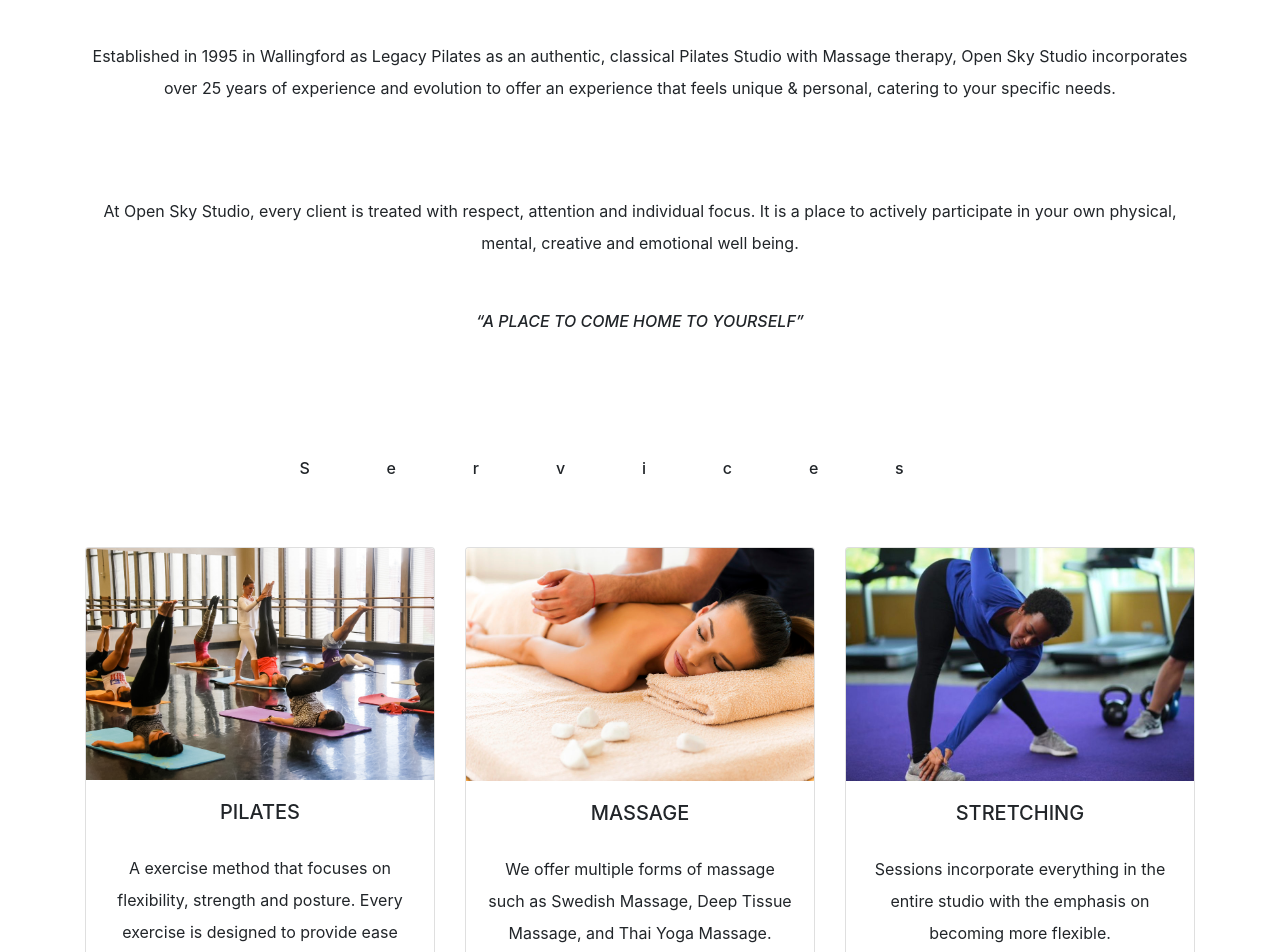
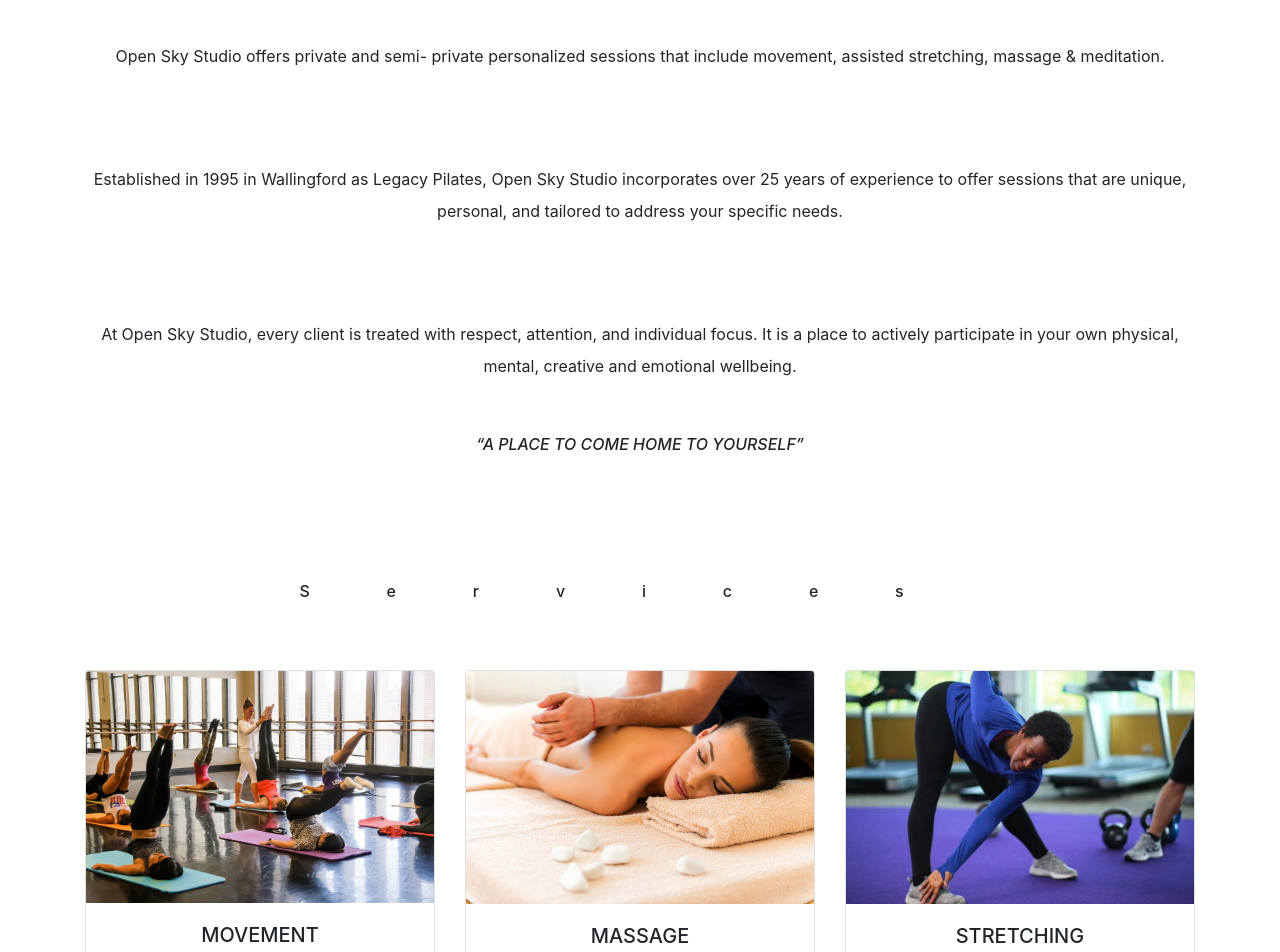
Before and after one commit to quan-huie/Open-Sky-Studio, a React (Create React App) app: page / in a window 1280 px wide. Shown: the part 780-1732 px from the top of the page. Built offline with nearby package versions, Linux system fonts and the light colour scheme.

Commit message:
text content update

```diff
--- a/src/AboutMe/AboutMe.js
+++ b/src/AboutMe/AboutMe.js
@@ -9,20 +9,16 @@
         <Container>
           <Row>
             <Col>
-              <h2>About Mia</h2>
+              <h2>Mia Heller</h2>
             </Col>
           </Row>
 
           <Row>
             <Col>
               <p>
-                Mia is the owner/director of Open Sky Studio
-                and has an extensive background in bodywork
-                and wellness. She studied Pilates in New York
-                City with Romana Kryzanowska (personally chosen
-                by Joseph Pilates to be the custodian of his
-                entire body of work) for three years and became
-                certified by Romana in Authentic Pilates in 1992.
+              Mia is the owner/director of Open Sky Studio
+              and has spent her life focused on movement,
+              wellness & bodywork.
               </p>
             </Col>
           </Row>
@@ -30,11 +26,11 @@
           <Row>
             <Col>
               <p>
-                Mia is a massage therapist licensed by The Brian
-                Utting School of Massage in 1998 and specializes
-                in Swedish, Deep tissue & Thai Yoga Massage.
-                22 years of massage experience & undivided,
-                caring attention can be felt in every massage.
+              Mia began dancing at the age of 2, began assistant
+              teaching as a teenager, earned her BFA in dance from
+              Cornish College of the Arts, she danced professionally,
+              was a Sports & Fitness Director for Royal Caribbean
+              Cruise Line and is a lifelong student of yoga.
               </p>
             </Col>
           </Row>
@@ -55,18 +51,42 @@
           <Row>
             <Col>
               <p>
-                After traveling to Rishekesh, India for an intensive
-                6 week Yoga certification, Mia decided to focus her
-                energy on a deeper, more meaningful pursuit than
-                superficial physical fitness. She appreciated that
-                Yoga was so much deeper than an exercise method
-                & that ultimately it leads to stillness, meditation
-                and quieting the mind. Mia is dedicated to offering
-                a space that does not focus on the pursuit of thinness
-                and calling it wellness. Focusing on her own relationship
-                with food, exercise and her weight has illuminated a
-                deep desire to help others find peace in their bodies
-                & to be present & content with what is.
+                Mia studied Pilates in New York and was certified
+                by Romana Kryzanowska in Authentic Pilates in 1992.
+                Mia established Legacy Pilates in 1995 as an Authentic,
+                classical Pilates Studio.  Mia became a licensed massage
+                therapist from The Brian Utting School of Massage in 1998
+                and incorporated massage into her business to offer a more
+                well-rounded service to her clients & to be able to understand
+                her clients on a deeper level.
+              </p>
+            </Col>
+          </Row>
+
+          <Row>
+            <Col>
+              <p>
+                Mia has been meditating daily for over 17 years,
+                has studied with many teachers and practiced different
+                techniques through the years. In 2018 Mia traveled to
+                Rishikesh India to become certified in yoga and meditation
+                from the Sattva Yoga Academy. During this immersive experience,
+                she saw that all the physical disciplines she had practiced and
+                taught her entire life were the gateway into the ultimate goal of a
+                much deeper, real & sustainable pursuit: Peace of Mind.
+              </p>
+            </Col>
+          </Row>
+
+          <Row>
+            <Col>
+              <p>
+               Mia moved her studio & changed the name and focus of her
+               business in 2020 to better reflect the evolution of her life’s
+               work. Transitioning the primary focus from Pilates and physical
+               fitness toward a deeper, sustainable, peaceful relationship with
+               our bodies, our minds & our emotions.
+
               </p>
             </Col>
           </Row>
--- a/src/HomePage/HomePage.js
+++ b/src/HomePage/HomePage.js
@@ -61,19 +61,26 @@
                 <Row>
                     <Col>
                         <p className="studio-description">
-                            Established in 1995 in Wallingford as Legacy
-                            Pilates as an authentic, classical Pilates Studio
-                            with Massage therapy, Open Sky Studio incorporates
-                            over 25 years of experience and evolution to offer
-                            an experience that feels unique & personal, catering
-                            to your specific needs.
+                        Open Sky Studio offers private and
+                        semi- private personalized sessions
+                        that include movement, assisted
+                        stretching, massage & meditation.
+
                         </p>
                         <p className="studio-description">
-                            At Open Sky Studio, every client is treated with respect,
-                            attention and individual focus. It is a place to actively
-                            participate in your own physical, mental, creative and
-                            emotional well being.
+                        Established in 1995 in Wallingford
+                        as Legacy Pilates, Open Sky Studio
+                        incorporates over 25 years of experience
+                        to offer sessions that are unique,
+                        personal, and tailored to address your specific needs.
 
+                        </p>
+                        <p className="studio-description">
+                        At Open Sky Studio, every client is
+                        treated with respect, attention, and
+                        individual focus. It is a place to actively
+                        participate in your own physical, mental,
+                        creative and emotional wellbeing.
                         </p>
 
                         {/* </div> */}
@@ -116,13 +123,13 @@
                             <Card>
                                 <Card.Img variant="top" src={pilates} alt="A person teaching pilates"/>
                                 <Card.Body>
-                                    <Card.Title>PILATES</Card.Title>
+                                    <Card.Title>MOVEMENT</Card.Title>
                                     <Card.Text>
-                                        A exercise method
-                                        that
-                                        focuses on flexibility, strength and posture.
-                                        Every exercise is designed to provide ease
-                                        and efficiency and movement.
+                                        Gentle exercises to enhance
+                                        flexibility and ease of movement.
+                                        Emphasizing joy of movement and
+                                        positive reinforcement and promotes
+                                        energy and vitality.
                                     </Card.Text>
                                     <Link to="/pilates">
                                         <Button variant="gold">
@@ -159,9 +166,14 @@
                                 <Card.Body>
                                     <Card.Title>STRETCHING</Card.Title>
                                     <Card.Text className="card-text">
-                                        Sessions incorporate everything
-                                        in the entire studio with the emphasis on
-                                        becoming more flexible.
+                                        Live, personalized guided meditation
+                                        utilizing wireless headphones to
+                                        minimize external distractions and
+                                        create an immersive experience.
+                                        Each session features a combination
+                                        of soothing music, calming sound baths,
+                                        nature audio and live instruction designed
+                                        to carry you to your peaceful core.
                                     </Card.Text>
                                     <Link to="/stretching">
                                         <Button variant="gold">
```
